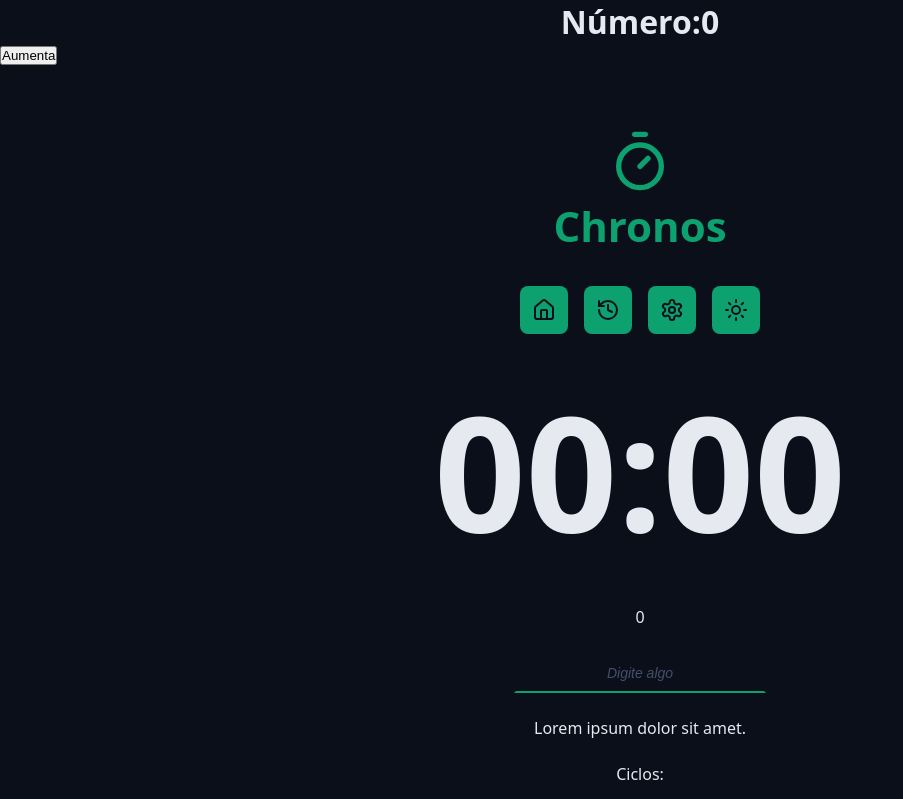
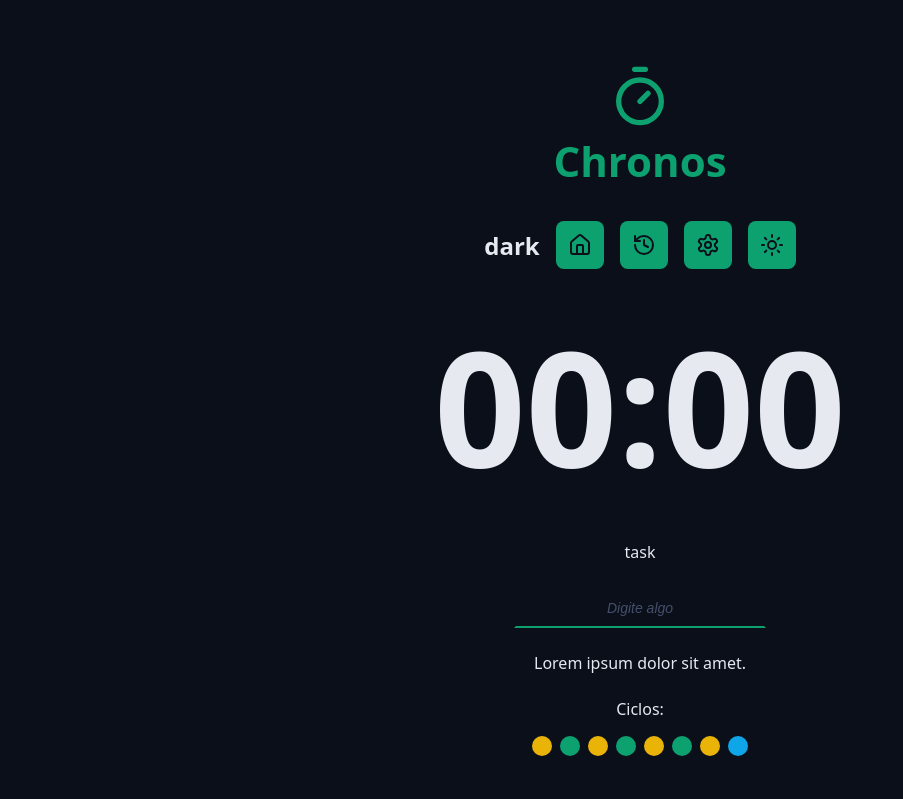
Before and after one commit to DenisSantos35/chronos-pomodoro, a React (Vite) app: page / in a window 1280 px wide. Shown: the top 799 px of the page, without its empty margins (0-903 px from the left). Built offline with nearby package versions, Linux system fonts and the light colour scheme.

Commit message:
Capiturando evento de click em link com preventDefault para tema dark e light.

```diff
--- a/index.html
+++ b/index.html
@@ -1,5 +1,5 @@
 <!DOCTYPE html>
-<html lang="pt-br">
+<html lang="pt-BR" data-theme="dark">
   <head>
     <meta charset="UTF-8" />
     <link rel="icon" type="image/svg+xml" href="/vite.svg" />
--- a/src/App.tsx
+++ b/src/App.tsx
@@ -1,8 +1,5 @@
 import { Container } from './components/Container';
 import { Logo } from './components/Logo';
-
-import './styles/theme.css';
-import './styles/global.css';
 import { Menu } from './components/Menu';
 import { CountDown } from './components/CountDown';
 import { DefaultInput } from './components/DefaultInput';
@@ -10,27 +7,13 @@ import { Cycles } from './components/Cycles';
 import { DefaultButton } from './components/DefaultButton';
 import { PlayCircleIcon } from 'lucide-react';
 import { Footer } from './components/Footer';
-import { Heading } from './components/Heading';
-import { useState } from 'react';
+
+import './styles/theme.css';
+import './styles/global.css';
 
 export function App() {
-  // sempre que eu usar useState, não vou usar atribuição diretamente.
-  //useState() => inicializado normalmente.
-  //const [numero, setNumero] = useState(0);
-
-  //lazy inicilazation => inicialização preguiçosa, utilizado para inicialização mais complexas como calculos, é renderizado somente a primeira vez quando o componete é montado.
-  const [numero, setNumero] = useState(() => {
-    //Lazy inicialization
-    return 0;
-  });
-
-  function handleClick() {
-    setNumero(prevState => prevState + 1);
-  }
   return (
     <>
-      <Heading>Número:{numero}</Heading>
-      <button onClick={handleClick}>Aumenta</button>
       <Container>
         <Logo />
       </Container>
@@ -49,7 +32,7 @@ export function App() {
             <DefaultInput
               id='meuInput'
               type='text'
-              labelText={numero.toString()}
+              labelText='task'
               placeholder='Digite algo'
             />
           </div>
--- a/src/components/Menu/index.tsx
+++ b/src/components/Menu/index.tsx
@@ -1,20 +1,57 @@
 import { HistoryIcon, HouseIcon, SettingsIcon, SunIcon } from 'lucide-react';
 import styles from './styles.module.css';
+import { useState } from 'react';
+
+type AvailablesThemes = 'dark' | 'light';
 
 export function Menu() {
+  const [theme, setTheme] = useState<AvailablesThemes>('dark');
+
+  function handleThemeChange(
+    event: React.MouseEvent<HTMLAnchorElement, MouseEvent>,
+  ) {
+    event.preventDefault(); //Não segue o link ptevine os eventos
+    if (theme === 'dark') {
+      setTheme(() => 'light');
+    } else {
+      setTheme(() => 'dark');
+    }
+  }
   return (
     <>
       <nav className={styles.menu}>
-        <a className={styles.menuLink} href='#'>
+        <h1>{theme}</h1>
+        <a
+          className={styles.menuLink}
+          href='#'
+          aria-label='Ir para a Home'
+          title='Ir para a Home '
+        >
           <HouseIcon />
         </a>
-        <a className={styles.menuLink} href='#'>
+        <a
+          className={styles.menuLink}
+          href='#'
+          aria-label='Ver Histórico'
+          title=' Ver Histórico'
+        >
           <HistoryIcon />
         </a>
-        <a className={styles.menuLink} href='#'>
+        <a
+          className={styles.menuLink}
+          href='#'
+          aria-label='Configurações'
+          title='Configurações'
+        >
           <SettingsIcon />
         </a>
-        <a className={styles.menuLink} href='#'>
+        <a
+          className={styles.menuLink}
+          href='#'
+          aria-label='Mudar Tema'
+          title='Mudar Tema'
+          onClick={handleThemeChange}
+        >
           <SunIcon />
         </a>
       </nav>
--- a/src/styles/theme.css
+++ b/src/styles/theme.css
@@ -35,3 +35,21 @@
   --disabled: #555f7d;
   --text-disabled: #aab3cc;
 }
+
+:root[data-theme='light'] {
+  --gray-100: #0a0f1a;
+  --gray-200: #181f2e;
+  --gray-300: #272f43;
+  --gray-400: #363d56;
+  --gray-500: #454f6a;
+  --gray-600: #555f7d;
+  --gray-700: #aab3cc;
+  --gray-800: #cdd3e1;
+  --gray-900: #e6e9f0;
+
+  --text-default: #0a0f1a;
+  --text-muted: #272f43;
+
+  --link-color: #0b8a60;
+  --link-hover: #065f46;
+}
```
